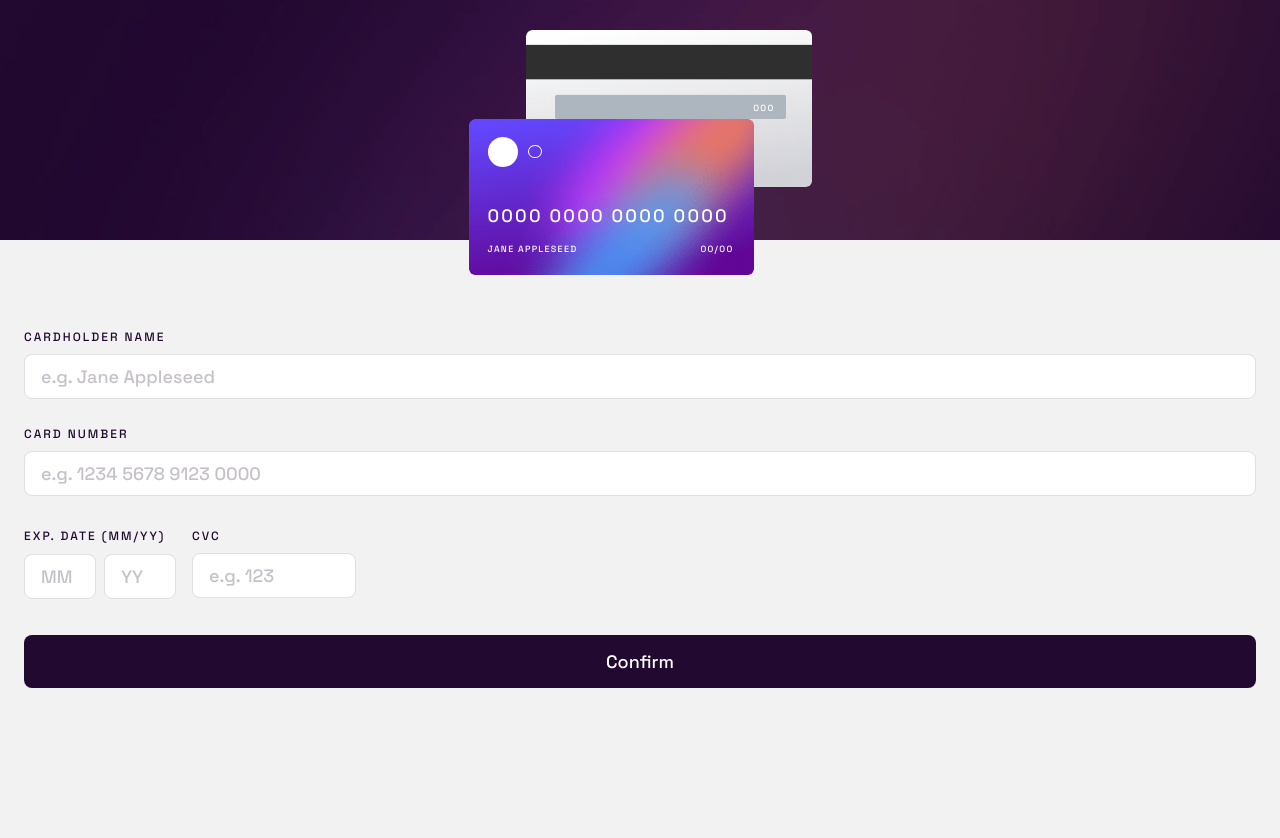
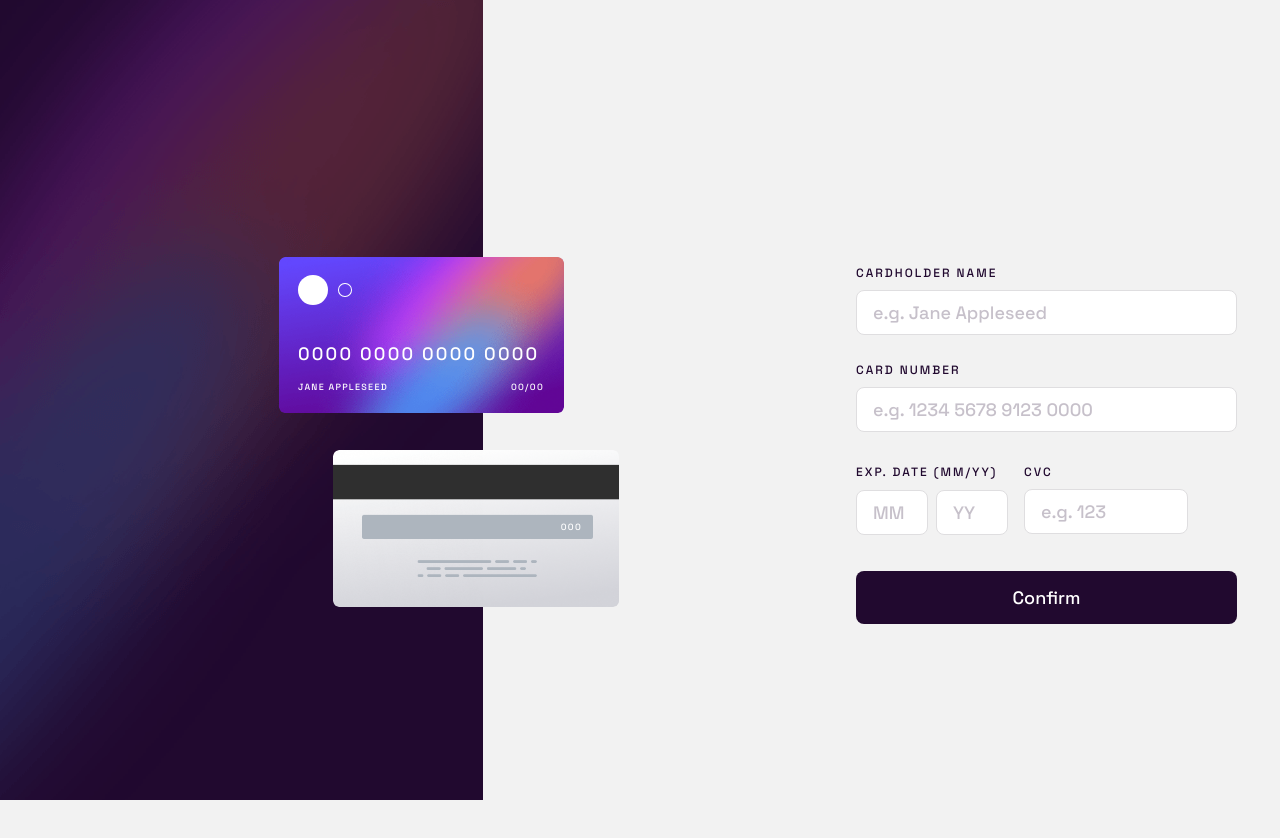
Before and after one commit to AlexanderGrigoryan/Interactive-Card-Details-Form, a React (Create React App) app: page / in a window 1280 px wide. Shown: the top 838 px of the page. Before the commit the page ends 800 px from the top, so only its background shows below. Built offline with nearby package versions, Linux system fonts and the light colour scheme.

Commit message:
style: made responsive layout

```diff
--- a/src/App.tsx
+++ b/src/App.tsx
@@ -3,6 +3,7 @@ import styled from "styled-components";
 import GlobalStyles from "./components/GlobalStyles";
 import { Helmet, HelmetProvider } from "react-helmet-async";
 import mobileBackground from "./img/bg-main-mobile.png";
+import desktopBackground from "./img/bg-main-desktop.png";
 import Cards from "./components/Cards";
 import Form from "./components/Form";
 import { useForm } from "react-hook-form";
@@ -73,7 +74,7 @@ function App() {
           />
         </Helmet>
       </HelmetProvider>
-
+      <MainContainer>
         <Wrapper>
           <Cards watch={watch} />
         </Wrapper>
@@ -89,11 +90,20 @@ function App() {
             <ThankYou setSubmitted={setSubmitted} reset={reset} />
           )}
         </FormWrapper>
+      </MainContainer>
     </>
   );
 }
 
 export default App;
+
+const MainContainer = styled.main`
+  @media screen and (min-width: 1024px) {
+    display: flex;
+    align-items: center;
+    column-gap: 349px;
+  }
+`;
 
 const Wrapper = styled.div`
   background: url(${mobileBackground});
@@ -107,6 +117,14 @@ const Wrapper = styled.div`
   justify-content: center;
   align-items: center;
   margin-bottom: 90px;
+
+  @media screen and (min-width: 1024px) {
+    background: url(${desktopBackground});
+    background-size: cover;
+    background-repeat: no-repeat;
+    width: 483px;
+    height: 100vh;
+  }
 `;
 
 const FormWrapper = styled.div`
--- a/src/components/Cards.tsx
+++ b/src/components/Cards.tsx
@@ -53,12 +53,22 @@ export default Cards;
 
 const Container = styled.div`
   width: 375px;
+
+  @media screen and (min-width: 1024px) {
+    width: 100%;
+    padding-left: 297px;
+    display: flex;
+  }
 `;
 
 const CardsBlock = styled.div`
   display: flex;
   flex-direction: column;
   padding: 64px 16px 0 16px;
+
+  @media screen and (min-width: 1024px) {
+    margin-left: 20px;
+  }
 `;
 
 const CardBack = styled.div`
@@ -70,9 +80,13 @@ const CardBack = styled.div`
   border-radius: 6px;
   align-self: flex-end;
   padding-right: 37px;
-  padding-top: 73.64px;
+  padding-top: 71.64px;
   display: flex;
   flex-direction: column;
+
+  @media screen and (min-width: 1024px) {
+    order: 2;
+  }
 `;
 
 const CvcCode = styled.div`
@@ -93,6 +107,13 @@ const CardFront = styled.div`
   border-radius: 6px;
   margin-top: -68px;
   padding: 18px 20px 21px 19px;
+
+  @media screen and (min-width: 1024px) {
+    order: 1;
+    margin-bottom: 37px;
+    margin-top: 0;
+    margin-left: -54px;
+  }
 `;
 
 const Circles = styled.div`
--- a/src/components/Form.tsx
+++ b/src/components/Form.tsx
@@ -93,6 +93,9 @@ const FormContainer = styled.form`
   display: flex;
   flex-direction: column;
   row-gap: 20px;
+
+  @media screen and (min-width: 1024px) {
+  }
 `;
 
 const Cardholder = styled.div`
@@ -114,6 +117,7 @@ const Label = styled.label`
 const CardholderInput = styled.input(
   (props: { errors: Partial<FieldErrorsImpl<FormTypes>> }) => css`
     width: 100%;
+
     height: 45px;
     border-radius: 8px;
     padding-left: 16px;
@@ -140,6 +144,10 @@ const CardholderInput = styled.input(
       outline: ${props.errors.cardholder?.message
         ? "none"
         : "1px solid #6348fe"};
+    }
+
+    @media screen and (min-width: 1024px) {
+      min-width: 381px;
     }
   `
 );
```
Lines whose indentation alone changed are shown as unchanged.
